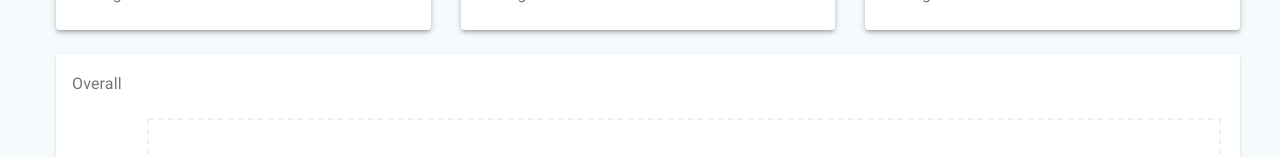
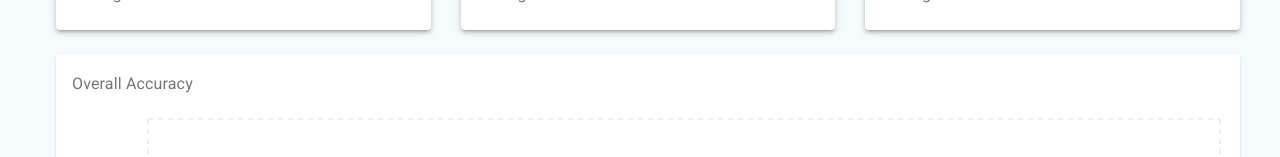
Before and after one commit to jiragrid/AI-Drone-Tracking-CE19, a Next.js app in the folder mobile-app/: page / in a window 1280 px wide. Shown: the part 256-413 px from the top of the page. Built offline with nearby package versions, Linux system fonts and the light colour scheme; no server answers.

Commit message:
minor update

```diff
--- a/mobile-app/component/Upload.js
+++ b/mobile-app/component/Upload.js
@@ -61,7 +61,7 @@ function Upload({
 
       return (
         <div className="row">
-          <img className="col-md-6 mb-2" src={current?.url} />
+          <img className="col-md-6" src={current?.url} />
           <div className="col-md-6 border rounded">
             <Typography variant="h6">Class Name:</Typography>
             <Typography>{current?.class_name}</Typography>
--- a/mobile-app/pages/index.js
+++ b/mobile-app/pages/index.js
@@ -91,7 +91,7 @@ export default function Page() {
       <div className="mt-3">
         <Card>
           <CardContent>
-            <Typography className="mb-3" variant="subtitle1" color="textSecondary">Overall</Typography>
+            <Typography className="mb-3" variant="subtitle1" color="textSecondary">Overall Accuracy</Typography>
             <OverallChart data={predictionInfo} />
           </CardContent>
         </Card>
```
Also changed, not shown: 2 other files (tests, documents, lock files or other folders).
